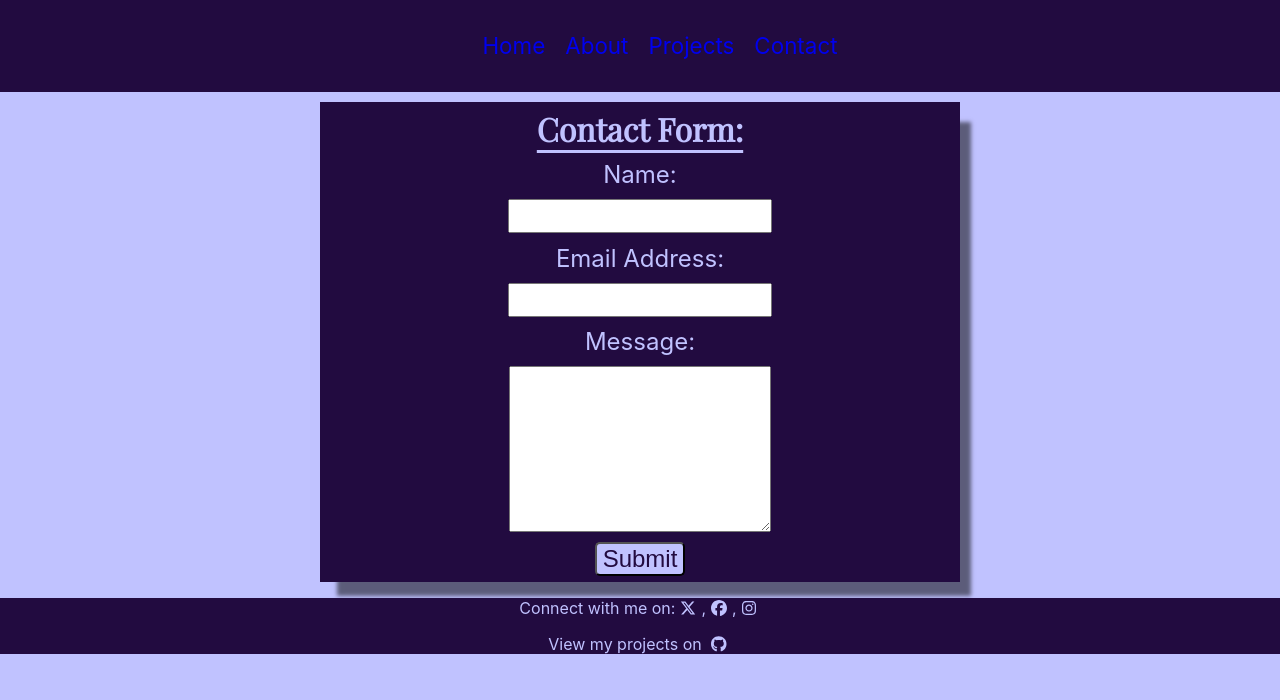
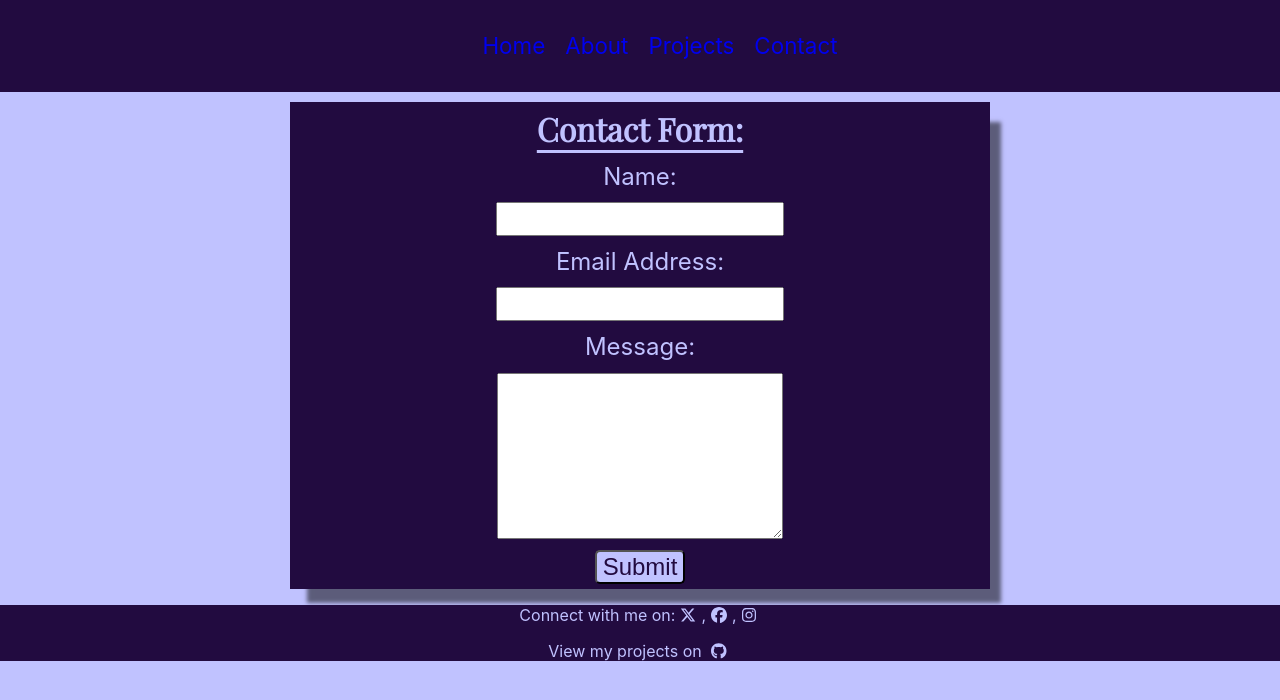
Before and after one commit to donetian-petkov/react-portfolio, a React (Create React App) app: page /contact in a window 1280 px wide. Shown: the top 700 px of the page. Built offline with nearby package versions, Linux system fonts and the light colour scheme.

Commit message:
CSS Changes to Contact Form

```diff
--- a/src/components/ContactForm/ContactForm.js
+++ b/src/components/ContactForm/ContactForm.js
@@ -1,7 +1,7 @@
 import {sendEmail} from "../../utils/contactFormService";
 import styles from "./ContactForm.module.css"
 import {useState} from "react";
-import {toast, Toaster} from "react-hot-toast";
+import {toast} from "react-hot-toast";
 
 const ContactForm = () => {
 
@@ -23,6 +23,11 @@ const ContactForm = () => {
     const handleSubmit = async (e) => {
 
         e.preventDefault();
+
+        if (email.name === '' || email.email === '' || email.message === '') {
+            toast.error("Please fill in all fields");
+            return;
+        }
 
         try {
 
--- a/src/components/ContactForm/ContactForm.module.css
+++ b/src/components/ContactForm/ContactForm.module.css
@@ -1,6 +1,6 @@
 .contactForm {
     margin: 10px auto;
-    max-width: 50%;
+    max-width: 700px;
     width: 100%;
     display: flex;
     align-items: center;
@@ -8,7 +8,7 @@
     flex-direction: column;
     background: var(--accent-color);
     color: var(--background-color);
-box-shadow: 14px 17px 4px -3px rgba(0,0,0,0.52);
+    box-shadow: 14px 17px 4px -3px rgba(0,0,0,0.52);
 }
 
 .contactForm * {
@@ -29,6 +29,7 @@ box-shadow: 14px 17px 4px -3px rgba(0,0,0,0.52);
 
 .contactForm__textArea {
     width: 40%;
+    max-height: 200px;
     height: 20vh;
 }
 
@@ -36,7 +37,8 @@ box-shadow: 14px 17px 4px -3px rgba(0,0,0,0.52);
     background: var(--background-color);
     color: var(--accent-color);
     border-radius: 5px;
-    transition: transform 0.3s ease-in-out, background 0.3s ease-in-out, color 0.3s ease-in-out;;
+    cursor: pointer;
+    transition: transform 0.3s ease-in-out, background 0.3s ease-in-out, color 0.3s ease-in-out;
 }
 
 .contactForm__btn:hover {
@@ -46,7 +48,7 @@ box-shadow: 14px 17px 4px -3px rgba(0,0,0,0.52);
 }
 
 .contactForm__btn:active {
-    background: var(--accent-color);
-    color: var(--background-color);
+    background: var(--background-color);
+    color: var(--accent-color);
     transform: scale(0.8);
 }
--- a/src/components/NavBar/NavBar.module.css
+++ b/src/components/NavBar/NavBar.module.css
@@ -19,14 +19,15 @@
 }
 
 .topMenu__list__menu {
+    color: var(--background-color);
     margin: 10px;
 }
 
 .topMenu__list__menu:hover {
     text-decoration: underline;
-    text-underline-color: var(--text-color);
 }
 
 .topMenu__list__menu__link:visited {
-    color: var(--text-color-secondary);
+    color: var(--background-color);
+    text-decoration: underline;
 }
```
